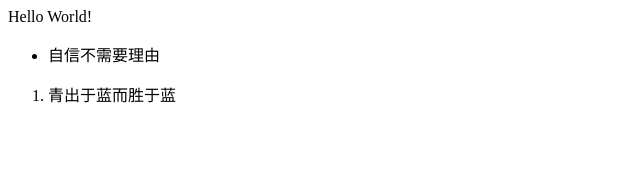
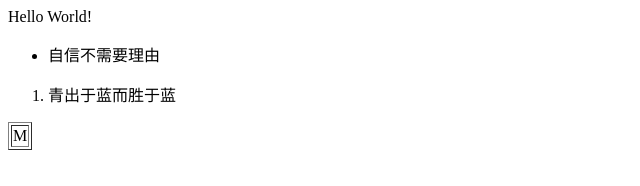
Before and after one commit to Paints/ooqi.github.io, a plain HTML site: page index.html in a window 1280 px wide. Shown: the full height of the page, 0-640 px from the left. Drawn offline with Linux system fonts and the light colour scheme.

Commit message:
Update index.html

```diff
--- a/index.html
+++ b/index.html
@@ -5,3 +5,8 @@
 <ol>
   <li>青出于蓝而胜于蓝</li>
 </ol>
+<table border="1">
+  <tr>
+    <td>M</td>
+  </tr>
+</table>
```
